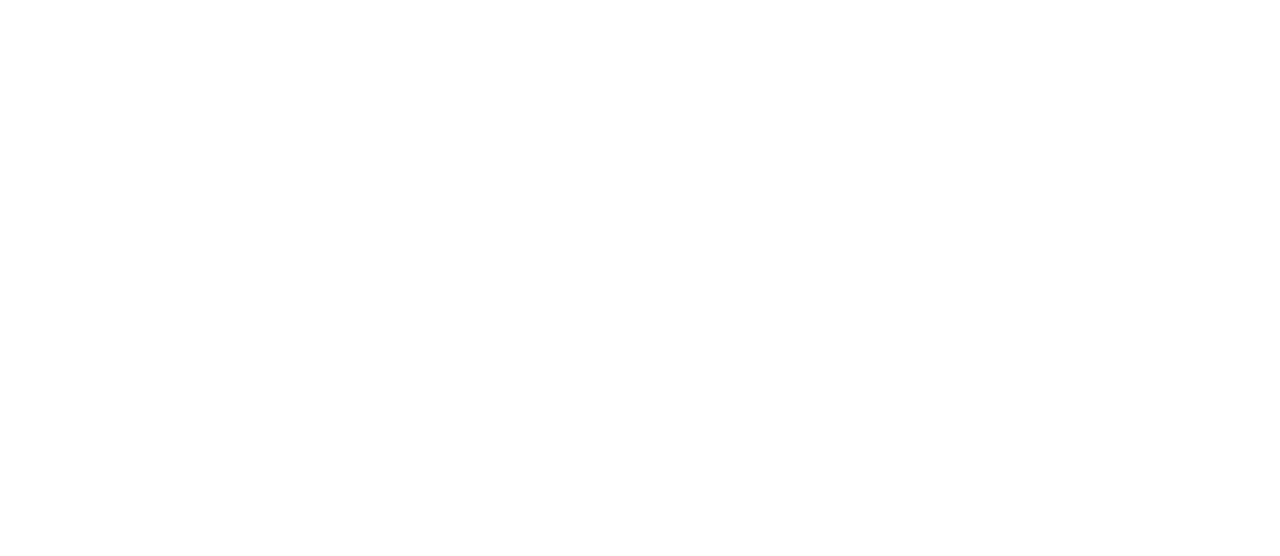
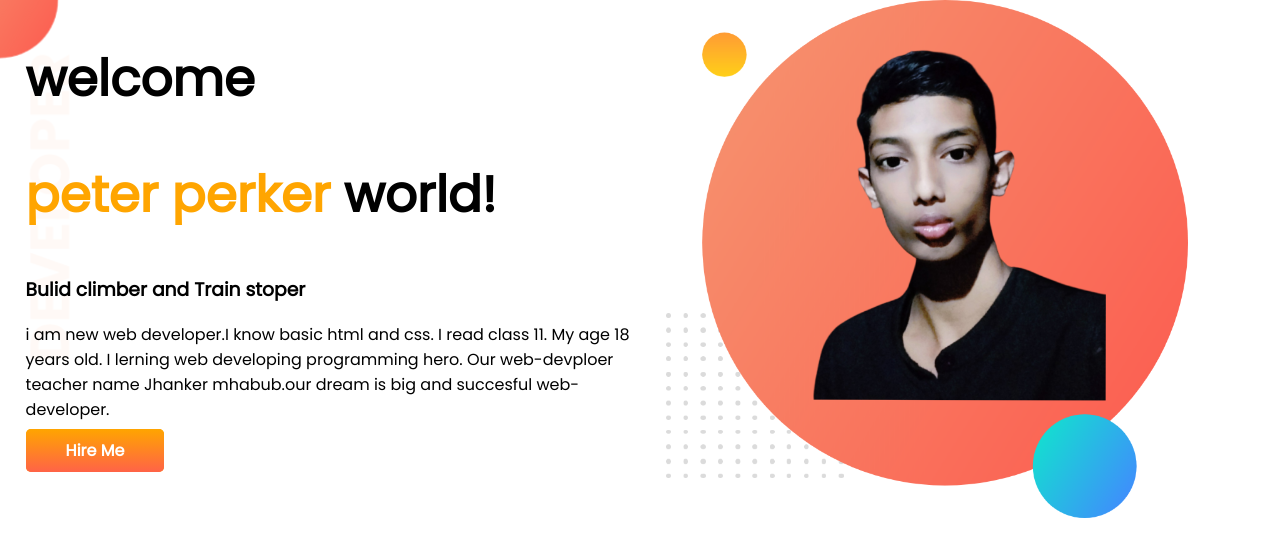
Before and after one commit to sujondev/developer-portfolio, a plain HTML site: page index.html in a window 1280 px wide. Drawn offline with Linux system fonts and the light colour scheme.

Commit message:
top banner added

```diff
--- a/index.html
+++ b/index.html
@@ -1,13 +1,30 @@
 <!DOCTYPE html>
 <html lang="en">
+
 <head>
     <meta charset="UTF-8">
     <meta http-equiv="X-UA-Compatible" content="IE=edge">
     <meta name="viewport" content="width=device-width, initial-scale=1.0">
     <title>sujon portfolio</title>
+    <link rel="preconnect" href="https://fonts.googleapis.com">
+    <link rel="preconnect" href="https://fonts.gstatic.com" crossorigin>
+    <link href="https://fonts.googleapis.com/css2?family=Poppins&display=swap" rel="stylesheet">
     <link rel="stylesheet" href="style.css">
 </head>
+
 <body>
+    <section class="top-banner">
+        <div class="half-width">
+            <h1>welcome</h1>
+            <h1><span class="text-color">peter perker</span> world!</h1>
+            <h3>Bulid climber and Train stoper</h3>
+            <p>i am new web developer.I know basic html and css. I read class 11. My age 18 years old. I lerning web
+                developing programming hero. Our web-devploer teacher name Jhanker mhabub.our dream is big and succesful
+                web-developer.</p>
+            <a class="hire-me" target="_blank" href="https://www.linkedin.com/company/programminghero/">Hire Me</a>
+        </div>
+        <div class="half-width"><img src="images/my-bg.png" alt="my pic"></div>
+    </section>
+</body>
 
-</body>
 </html>
--- a/style.css
+++ b/style.css
@@ -0,0 +1,41 @@
+body {
+    font-family: 'Poppins', sans-serif;
+    margin: 0;
+}
+
+h1 {
+    font-size: 50px;
+}
+
+.text-color {
+    color: orange;
+}
+
+section {
+    display: flex;
+}
+
+.half-width {
+    width: 50%;
+    padding-left: 2%;
+}
+
+.half-width img {
+    width: 85%;
+}
+
+.hire-me {
+    text-decoration: none;
+    background-color: orange;
+    padding: 10px 40px;
+    border-radius: 5px;
+    background-image: linear-gradient(orange, tomato);
+    color: white;
+    font-weight: 700;
+
+}
+
+.top-banner {
+    background-image: url(images/top-banner.png);
+    background-repeat: no-repeat;
+}
```
Also changed, not shown: images/dream-bg.png (added), images/exp-bg.png (added), images/jhankar.png (added), images/jhankar2.png (added), images/my-bg.png (added), images/my-bg2.png (added), images/top-banner.png (added), 7 other files.
